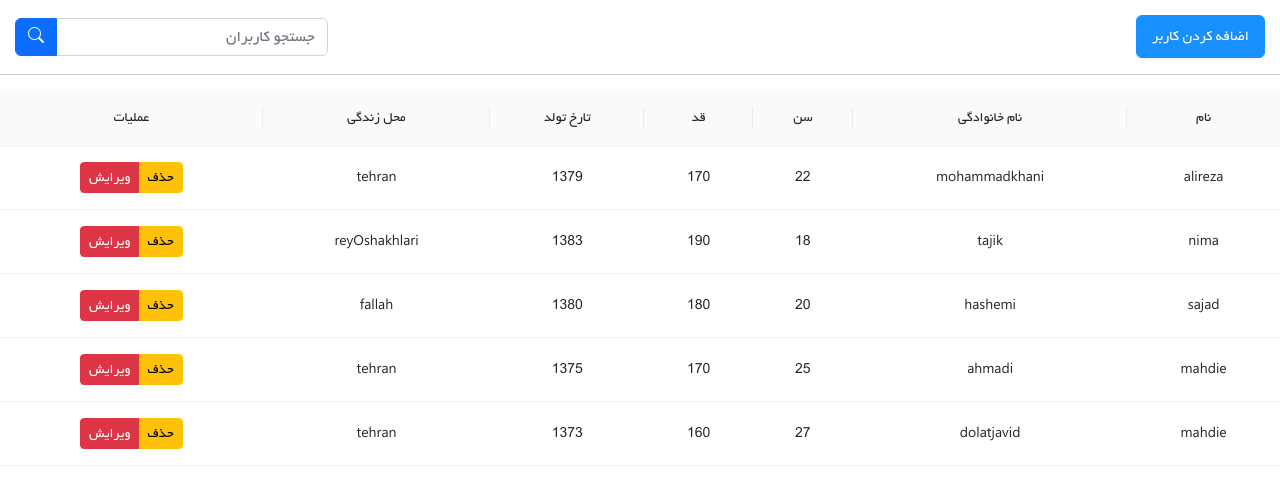
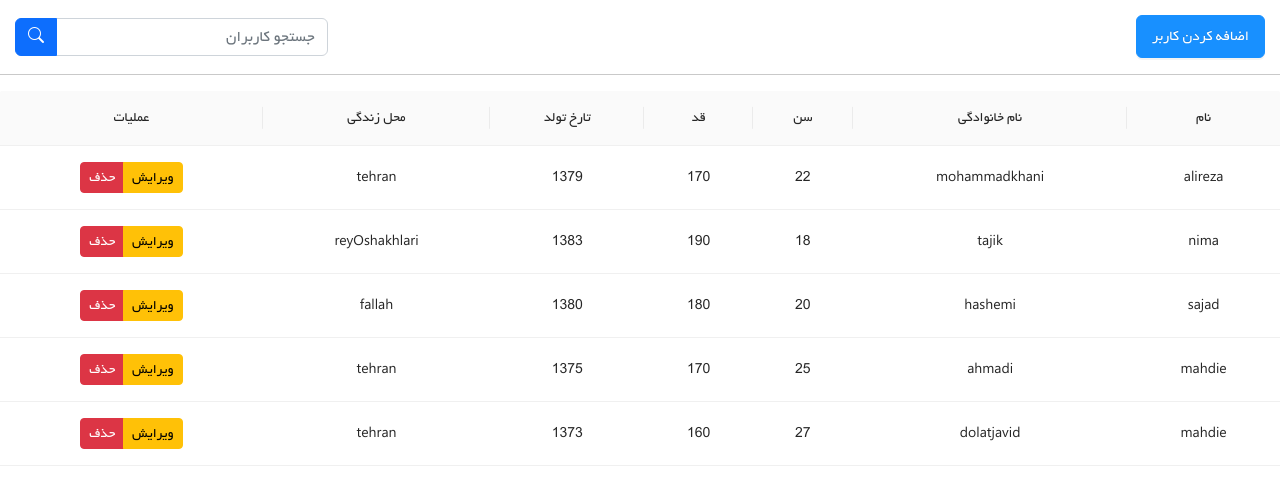
Before and after one commit to alirezamhi/dashboard-app, a React (Create React App) app: page / in a window 1280 px wide. Shown: the top 488 px of the page. Built offline with nearby package versions, Linux system fonts and the light colour scheme.

Commit message:
fix:fix edit button on table

```diff
--- a/src/App.js
+++ b/src/App.js
@@ -1,7 +1,7 @@
 import { useEffect, useState } from 'react';
-import Header from './components/header/Header';
-import Loading from './components/Loading/Loading';
-import ShowUser from './components/ShowUser/ShowUser';
+import Header from './Components/header/Header';
+import Loading from './Components/Loading/Loading';
+import ShowUser from './Components/ShowUser/ShowUser';
 
 function App() {
   const [istrue, setIsTrue] = useState(false)
--- a/src/components/ShowUser/ShowUser.js
+++ b/src/components/ShowUser/ShowUser.js
@@ -6,7 +6,6 @@ function ShowUser() {
   const dispatch = useDispatch();
   const usersData = useSelector((state) => state.user.users);
   const editData = useSelector((state) => state.user.editValues);
-  console.log(usersData);
 
   const columns = [
     {
@@ -14,8 +13,8 @@ function ShowUser() {
       key: 'action',
       render: (_, record) => (
         <div className='btn-group'>
-          <button className='btn btn-danger btn-sm' onClick={() => dispatch(userActions.edit(usersData.find((item) => item.id === record.id)))}>ویرایش</button>
-          <button className='btn btn-warning btn-sm' onClick={() => dispatch(userActions.deleteUser(record.id))}>حذف</button>
+          <button className='btn btn-danger btn-sm' onClick={() => dispatch(userActions.deleteUser(record.id))}>حذف</button>
+          <button className='btn btn-warning btn-sm' onClick={() => dispatch(userActions.edit(usersData.find((item) => item.id === record.id)))}>ویرایش</button>
         </div>
       ),
     },
@@ -23,37 +22,40 @@ function ShowUser() {
       title: 'محل زندگی',
       dataIndex: 'city',
       key: 'city',
-      render: (item) => editData?.city === item ? <input defaultValue={editData.city} /> : item,
+      render: (item,record) => {
+        return record.id===editData?.id?<input defaultValue={editData.city} />:item
+
+      }
     },
     {
       title: 'تارخ تولد',
       dataIndex: 'birthday',
       key: 'birthday',
-      render: (item) => editData?.birthday === item ? <input defaultValue={editData.birthday} /> : item,
+      render: (item,record) => editData?.id === record.id ? <input defaultValue={editData.birthday} /> : item,
     },
     {
       title: 'قد',
       dataIndex: 'size',
       key: 'size',
-      render: (item) => editData?.size === item ? <input defaultValue={editData.size} /> : item,
+      render: (item,record) => editData?.id === record.id  ? <input defaultValue={editData.size} /> : item,
     },
     {
       title: 'سن',
       dataIndex: 'age',
       key: 'age',
-      render: (item) => editData?.age === item ? <input defaultValue={editData.age} /> : item,
+      render: (item,record) => editData?.id === record.id  ? <input defaultValue={editData.age} /> : item,
     },
     {
       title: 'نام خانوادگی',
       dataIndex: 'family',
       key: 'family',
-      render: (item) => editData?.family === item ? <input defaultValue={editData.family} /> : item,
+      render: (item,record) => editData?.id === record.id  ? <input defaultValue={editData.family} /> : item,
     },
     {
       title: 'نام',
       dataIndex: 'name',
       key: 'name',
-      render: (item) => editData?.name === item ? <input defaultValue={editData.name} /> : item,
+      render: (item,record) => editData?.id === record.id  ? <input defaultValue={editData.name} /> : item,
     },
   ];
 
```
Also changed, not shown: src/Components/Edit/index.js (line endings or trailing spaces).
